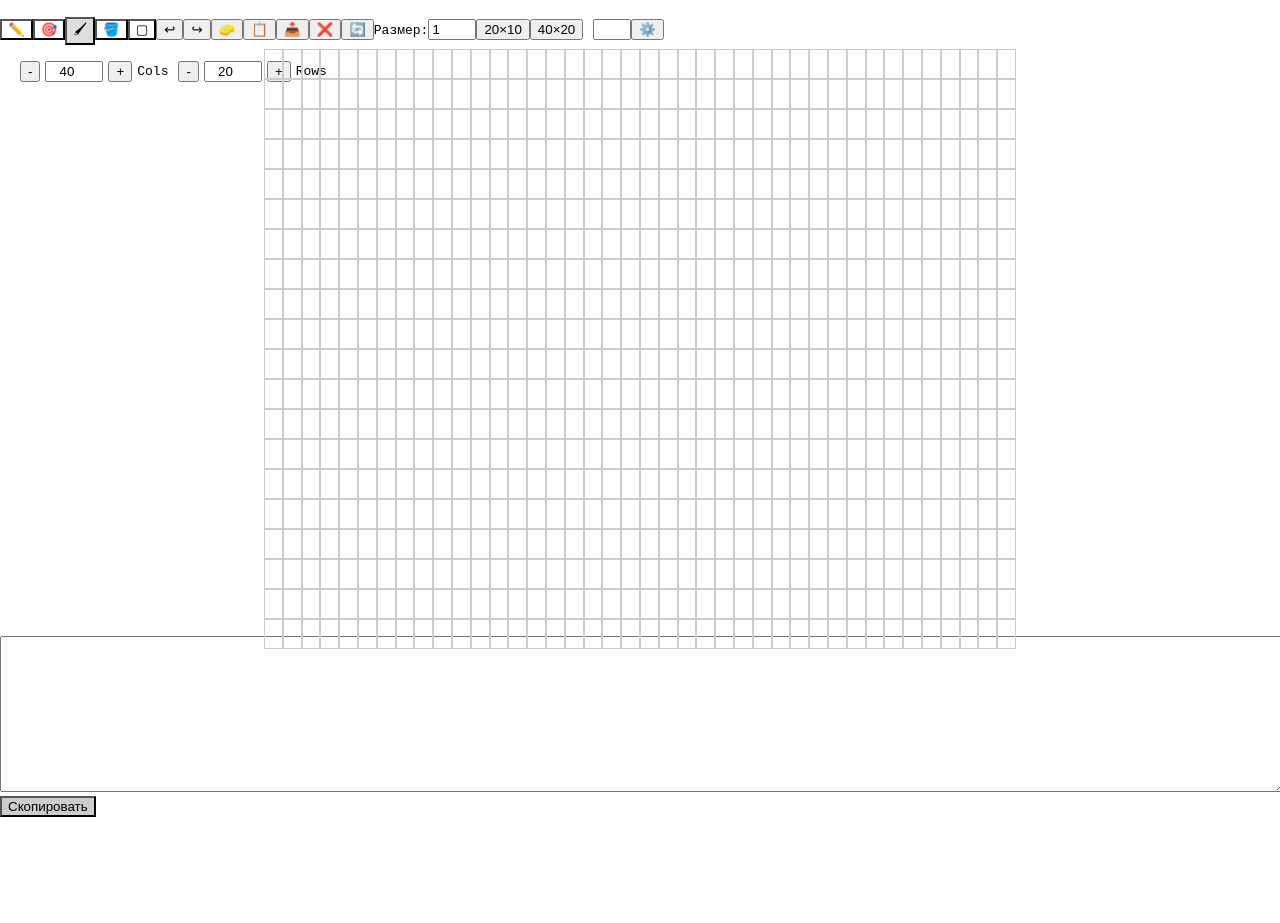
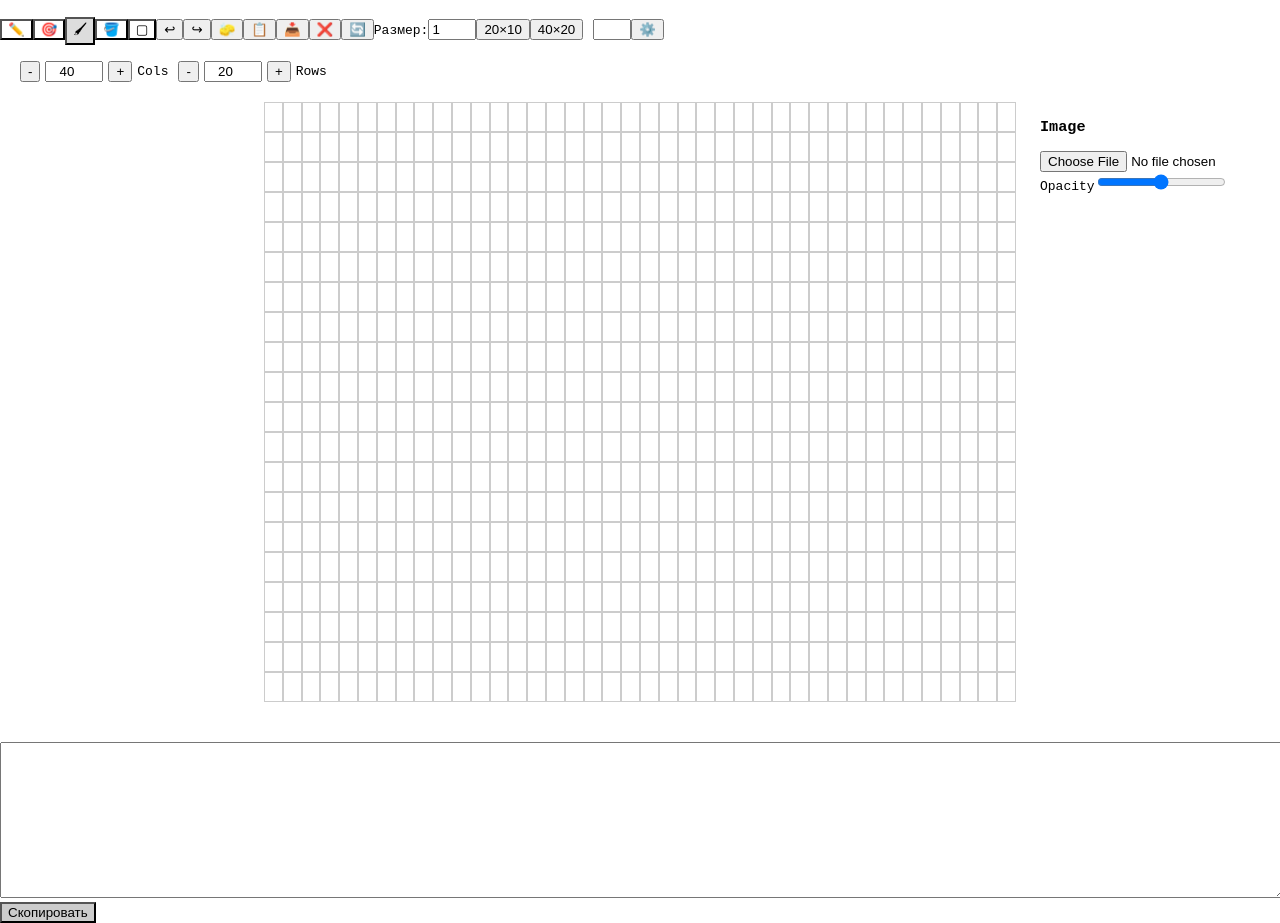
Before and after one commit to PinguiculaW/dots, a React (Vite) app: page / in a window 1280 px wide. Before the commit the page ends 817 px from the top, so only its background shows below. Built offline with nearby package versions, Linux system fonts and the light colour scheme; a web font is replaced by a local one.

Commit message:
добавляет картинку

```diff
--- a/src/AppInner.tsx
+++ b/src/AppInner.tsx
@@ -272,6 +272,7 @@ export default function AppInner(): React.ReactElement {
       />
 
       <div className="workspace">
+        <div className="canvas-area">
           <BackgroundLayer
               background={background}
               setBackground={setBackground}
@@ -293,6 +294,28 @@ export default function AppInner(): React.ReactElement {
           />
         </div>
 
+        <div className="bg-controls">
+          <h3>Image</h3>
+
+          <input type="file" onChange={handleBackgroundUpload} />
+
+          <label>Opacity</label>
+          <input
+              type="range"
+              min="0"
+              max="1"
+              step="0.01"
+              value={background.opacity}
+              onChange={(e) =>
+                  setBackground((prev) => ({
+                    ...prev,
+                    opacity: Number(e.target.value),
+                  }))
+              }
+          />
+        </div>
+      </div>
+
       <OutputPanel grid={grid} />
     </div>
   );
--- a/src/styles.css
+++ b/src/styles.css
@@ -19,22 +19,23 @@ body {
 .workspace {
   position: relative;
   flex: 1;
-  /*overflow: auto;*/
+  width: 100%;
 
   display: flex;
-  justify-content: center; /* по горизонтали */
-  align-items: center;
+  justify-content: center;
+  align-items: flex-start;
 
   padding-top: 20px;
   padding-bottom: 40px;
 }
 
 .grid {
-  position: absolute;
+  position: relative;
   /*top: 0;*/
   /*left: 0;*/
   font-family: monospace;
   line-height: 1;
+  z-index: 1;
 }
 
 .row {
@@ -69,6 +70,7 @@ body {
   top: 0;
   left: 0;
   pointer-events: auto;
+  z-index: 0;
 }
 
 .output textarea {
@@ -158,11 +160,17 @@ button.copied {
   text-align: center;
 }
 
-/*.cell-text {
-  display: inline-block;   /* 🔥 КЛЮЧ
-  width: 14px;             /* 👈 подбираем
-  font-family: "Courier New", monospace;
-  font-size: 18px;
-  line-height: 1;
-  white-space: pre;
-} */
+.canvas-area {
+  position: relative;
+  display: flex;
+  justify-content: center;
+  align-items: center;
+}
+
+.bg-controls {
+  position: absolute;
+  right: 20px;
+  top: 20px;
+
+  width: 220px;
+}
```
Lines whose indentation alone changed are shown as unchanged.
